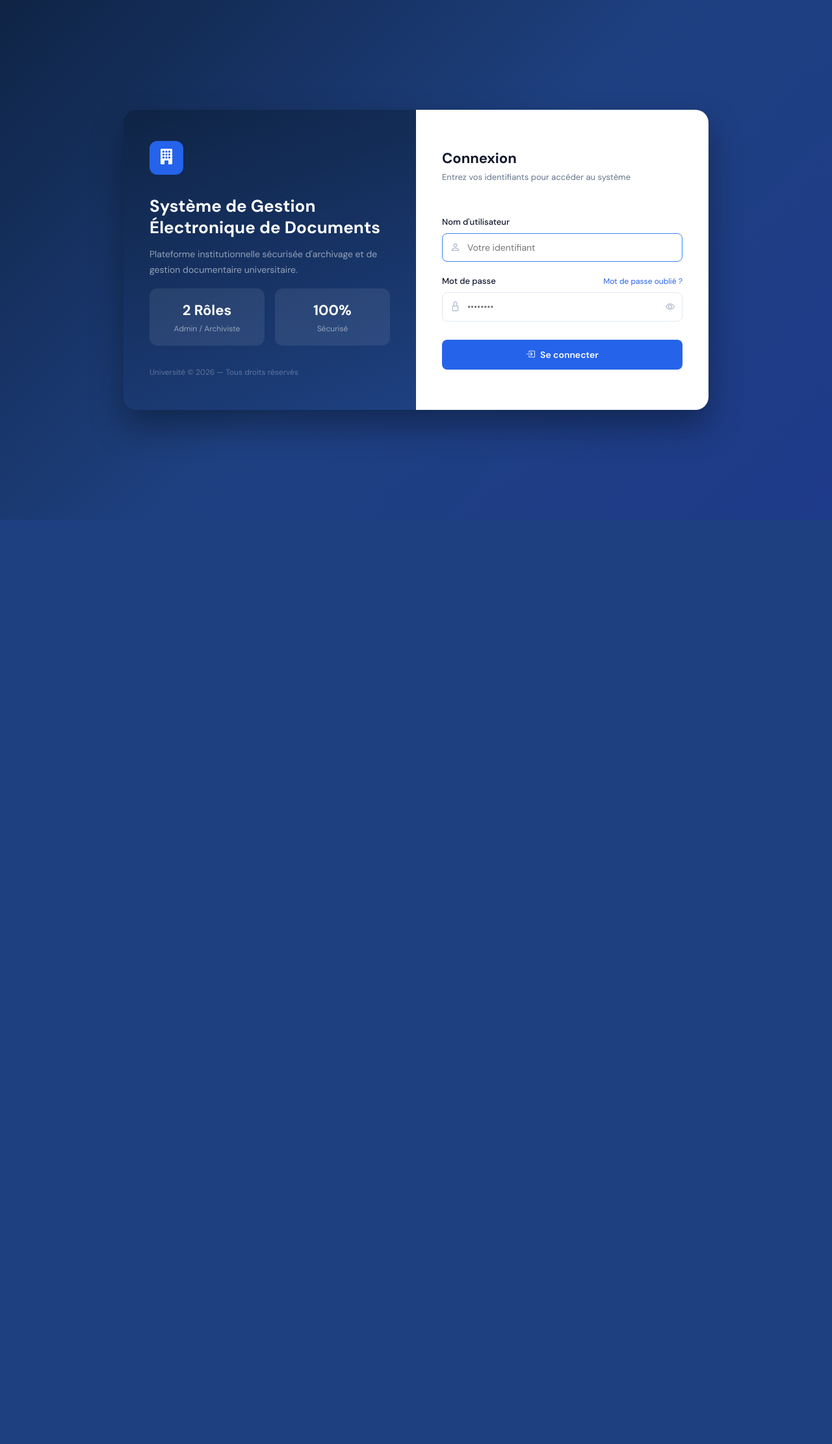
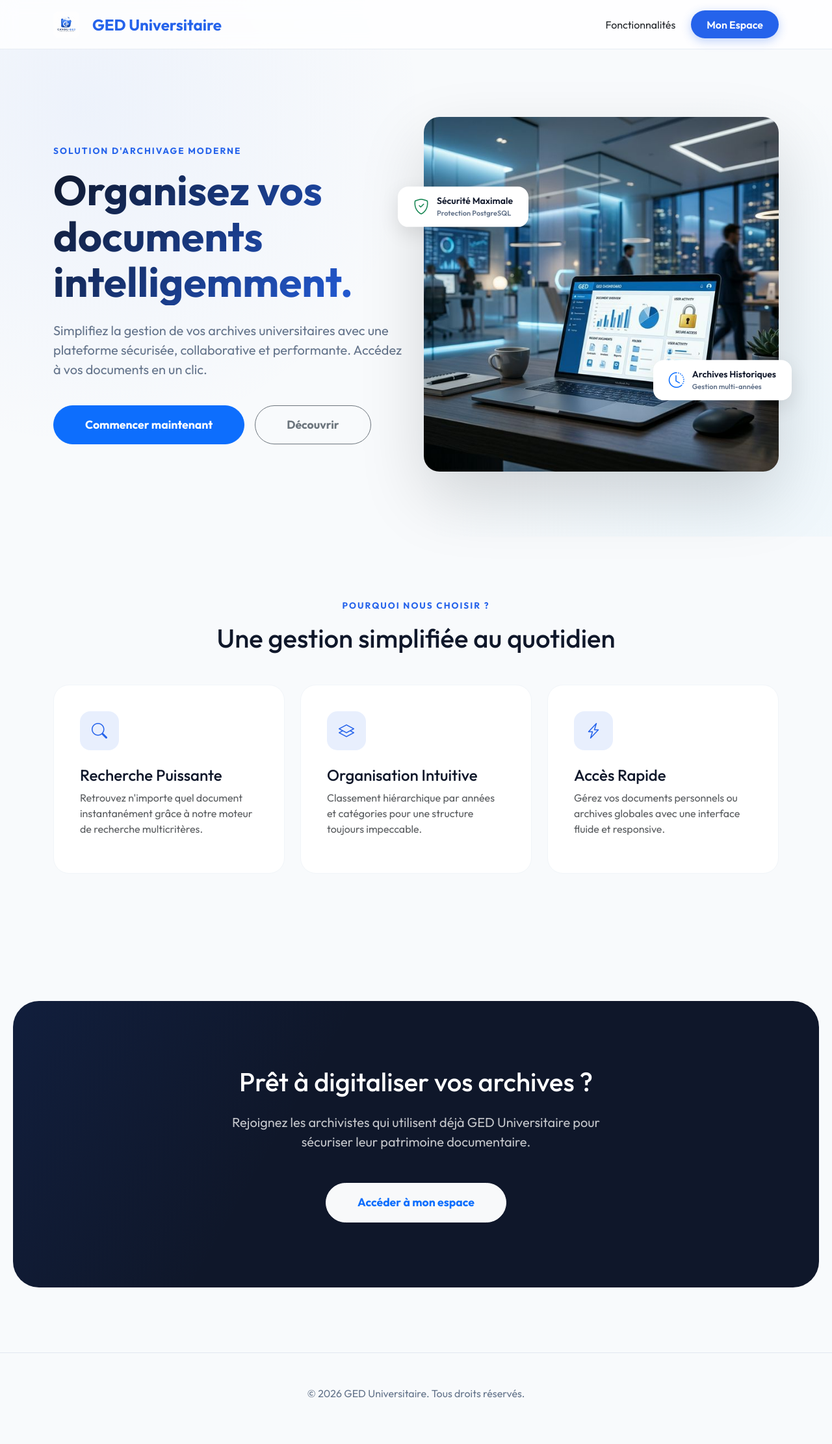
Before and after one commit to Adamadian02/Application-d-archivage, a Django app: page / in a window 1280 px wide. Shown: the whole page at 65% size. Before the commit the page ends 800 px from the top, so only its background shows below. Run offline with Django 4.2, Linux system fonts and the light colour scheme; parts of the project's set-up code (start-up, migrations or seed data) failed here and were passed over.

Commit message:
LandingPage

```diff
--- a/apps/accounts/urls.py
+++ b/apps/accounts/urls.py
@@ -2,7 +2,7 @@ from django.urls import path
 from . import views
 
 urlpatterns = [
-    path('', views.connexion, name='home'),
+    path('', views.landing, name='home'),
     path('connexion/', views.connexion, name='connexion'),
     path('deconnexion/', views.deconnexion, name='deconnexion'),
     path('dashboard/', views.dashboard, name='dashboard'),
--- a/apps/accounts/views.py
+++ b/apps/accounts/views.py
@@ -16,6 +16,11 @@ from .models import User
 from .forms import ConnexionForm, UserCreateForm, UserEditForm, ProfilForm
 from apps.documents.models import Document
 from apps.historique.models import Historique
+
+def landing(request):
+    if request.user.is_authenticated:
+        return redirect('dashboard')
+    return render(request, 'landing.html')
 
 def connexion(request):
     if request.user.is_authenticated:
--- a/templates/auth/login.html
+++ b/templates/auth/login.html
@@ -56,8 +56,8 @@
     <!-- Panneau gauche -->
     <div class="login-left">
       <div>
-        <div style="width:52px;height:52px;background:#2563eb;border-radius:12px;display:flex;align-items:center;justify-content:center;font-size:24px;color:white;margin-bottom:32px;">
-          <i class="bi bi-building-fill"></i>
+        <div style="width:52px;height:52px;background:white;border-radius:12px;display:flex;align-items:center;justify-content:center;margin-bottom:32px;overflow:hidden;border:1px solid rgba(255,255,255,0.1);">
+          <img src="/media/photos/logo.jpeg" alt="Logo" style="width: 100%; height: 100%; object-fit: cover;">
         </div>
         <h1 style="color:white;font-size:26px;font-weight:700;line-height:1.3;margin-bottom:12px;">
           Système de Gestion<br>Électronique de Documents
--- a/templates/base.html
+++ b/templates/base.html
@@ -18,7 +18,9 @@
 <!-- SIDEBAR -->
 <aside class="sidebar" id="sidebar">
   <a href="{% url 'dashboard' %}" class="sidebar-logo">
-    <div class="sidebar-logo-icon"><i class="bi bi-building-fill"></i></div>
+    <div class="sidebar-logo-icon">
+      <img src="/media/photos/logo.jpeg" alt="Logo" style="width: 32px; height: 32px; border-radius: 6px; object-fit: cover;">
+    </div>
     <div class="sidebar-logo-text">
       <div class="brand">GED Universitaire</div>
       <div class="sub">Système d'archivage</div>
--- /dev/null
+++ b/templates/landing.html
@@ -0,0 +1,327 @@
+<!DOCTYPE html>
+<html lang="fr">
+<head>
+    <meta charset="UTF-8">
+    <meta name="viewport" content="width=device-width, initial-scale=1.0">
+    <title>GED Universitaire | Système d'Archivage Intelligent</title>
+    <link rel="stylesheet" href="https://cdn.jsdelivr.net/npm/bootstrap@5.3.2/dist/css/bootstrap.min.css">
+    <link rel="stylesheet" href="https://cdn.jsdelivr.net/npm/bootstrap-icons@1.11.3/font/bootstrap-icons.min.css">
+    <link href="https://fonts.googleapis.com/css2?family=Outfit:wght@300;400;500;600;700&display=swap" rel="stylesheet">
+    <style>
+        :root {
+            --primary: #2563eb;
+            --primary-dark: #1e40af;
+            --secondary: #0f172a;
+            --bg: #f8fafc;
+            --glass: rgba(255, 255, 255, 0.8);
+            --accent: #0ea5e9;
+        }
+
+        body {
+            font-family: 'Outfit', sans-serif;
+            background-color: var(--bg);
+            color: var(--secondary);
+            overflow-x: hidden;
+            scroll-behavior: smooth;
+        }
+
+        /* Navbar */
+        .landing-nav {
+            background: var(--glass);
+            backdrop-filter: blur(12px);
+            border-bottom: 1px solid rgba(226, 232, 240, 0.8);
+            padding: 1rem 0;
+            position: fixed;
+            width: 100%;
+            top: 0;
+            z-index: 1000;
+            transition: all 0.3s ease;
+        }
+
+        .brand-logo {
+            font-weight: 700;
+            font-size: 1.5rem;
+            color: var(--primary);
+            display: flex;
+            align-items: center;
+            gap: 10px;
+            text-decoration: none !important;
+        }
+
+        .btn-nav {
+            background: var(--primary);
+            color: white !important;
+            font-weight: 600;
+            padding: 0.6rem 1.5rem;
+            border-radius: 50px;
+            transition: all 0.3s cubic-bezier(0.4, 0, 0.2, 1);
+            text-decoration: none;
+            box-shadow: 0 4px 15px rgba(37, 99, 235, 0.3);
+        }
+
+        .btn-nav:hover {
+            background: var(--primary-dark);
+            transform: translateY(-2px);
+            box-shadow: 0 8px 25px rgba(37, 99, 235, 0.4);
+        }
+
+        /* Hero Section */
+        .hero {
+            padding: 180px 0 100px;
+            position: relative;
+            background: radial-gradient(circle at 10% 20%, rgba(37, 99, 235, 0.05) 0%, transparent 40%),
+                        radial-gradient(circle at 90% 80%, rgba(14, 165, 233, 0.05) 0%, transparent 40%);
+        }
+
+        .hero-title {
+            font-size: 4rem;
+            font-weight: 800;
+            line-height: 1.1;
+            margin-bottom: 1.5rem;
+            background: linear-gradient(135deg, #0f172a 0%, #2563eb 100%);
+            -webkit-background-clip: text;
+            -webkit-text-fill-color: transparent;
+            animation: fadeInUp 0.8s ease-out;
+        }
+
+        .hero-text {
+            font-size: 1.25rem;
+            color: #64748b;
+            margin-bottom: 2.5rem;
+            max-width: 600px;
+            animation: fadeInUp 0.8s ease-out 0.2s backwards;
+        }
+
+        .hero-img-container {
+            position: relative;
+            animation: fadeInRight 1s ease-out;
+        }
+
+        .hero-img {
+            width: 100%;
+            border-radius: 24px;
+            box-shadow: 0 40px 100px rgba(0,0,0,0.15);
+            transition: transform 0.5s ease;
+        }
+
+        .hero-img:hover {
+            transform: scale(1.02);
+        }
+
+        .hero-badge {
+            position: absolute;
+            background: white;
+            padding: 12px 24px;
+            border-radius: 16px;
+            box-shadow: 0 10px 30px rgba(0,0,0,0.1);
+            display: flex;
+            align-items: center;
+            gap: 12px;
+            font-weight: 600;
+            z-index: 2;
+        }
+
+        .badge-1 { top: 20%; left: -40px; animation: float 6s infinite ease-in-out; }
+        .badge-2 { bottom: 20%; right: -20px; animation: float 6s infinite ease-in-out 1s; }
+
+        /* Features */
+        .section-tag {
+            text-transform: uppercase;
+            letter-spacing: 2px;
+            font-weight: 700;
+            color: var(--primary);
+            font-size: 0.85rem;
+            display: block;
+            margin-bottom: 1rem;
+        }
+
+        .feature-card {
+            background: white;
+            padding: 2.5rem;
+            border-radius: 24px;
+            border: 1px solid #f1f5f9;
+            transition: all 0.4s cubic-bezier(0.4, 0, 0.2, 1);
+            height: 100%;
+            position: relative;
+            overflow: hidden;
+        }
+
+        .feature-card:hover {
+            transform: translateY(-12px);
+            border-color: var(--primary);
+            box-shadow: 0 30px 60px rgba(0,0,0,0.05);
+        }
+
+        .feature-icon {
+            width: 60px;
+            height: 60px;
+            background: rgba(37, 99, 235, 0.1);
+            color: var(--primary);
+            border-radius: 16px;
+            display: flex;
+            align-items: center;
+            justify-content: center;
+            font-size: 1.5rem;
+            margin-bottom: 1.5rem;
+        }
+
+        /* Animations */
+        @keyframes fadeInUp {
+            from { opacity: 0; transform: translateY(30px); }
+            to { opacity: 1; transform: translateY(0); }
+        }
+
+        @keyframes fadeInRight {
+            from { opacity: 0; transform: translateX(30px); }
+            to { opacity: 1; transform: translateX(0); }
+        }
+
+        @keyframes float {
+            0%, 100% { transform: translateY(0); }
+            50% { transform: translateY(-20px); }
+        }
+
+        /* CTA Section */
+        .cta-section {
+            background: var(--secondary);
+            padding: 100px 0;
+            border-radius: 40px;
+            margin: 100px 20px;
+            color: white;
+            text-align: center;
+            position: relative;
+            overflow: hidden;
+        }
+
+        .cta-section::before {
+            content: '';
+            position: absolute;
+            top: -50%;
+            left: -10%;
+            width: 40%;
+            height: 200%;
+            background: linear-gradient(to right, rgba(37, 99, 235, 0.1), transparent);
+            transform: rotate(30deg);
+        }
+
+        .btn-large {
+            padding: 1rem 3rem;
+            font-size: 1.1rem;
+            border-radius: 50px;
+            font-weight: 700;
+        }
+
+        /* Footer */
+        footer {
+            padding: 50px 0;
+            border-top: 1px solid #e2e8f0;
+            text-align: center;
+            color: #64748b;
+        }
+
+        @media (max-width: 991px) {
+            .hero-title { font-size: 2.5rem; }
+            .hero-img-container { margin-top: 50px; }
+            .badge-1, .badge-2 { display: none; }
+        }
+    </style>
+</head>
+<body>
+
+    <nav class="landing-nav">
+        <div class="container d-flex justify-content-between align-items-center">
+            <a href="#" class="brand-logo">
+                <img src="/media/photos/logo.jpeg" alt="Logo" style="height: 40px; border-radius: 8px; margin-right: 10px;">
+                GED Universitaire
+            </a>
+            <div class="d-flex gap-4 align-items-center">
+                <a href="#features" class="text-decoration-none text-dark fw-500 d-none d-md-block">Fonctionnalités</a>
+                <a href="{% url 'connexion' %}" class="btn-nav">Mon Espace</a>
+            </div>
+        </div>
+    </nav>
+
+    <section class="hero">
+        <div class="container">
+            <div class="row align-items-center">
+                <div class="col-lg-6">
+                    <span class="section-tag">Solution d'archivage moderne</span>
+                    <h1 class="hero-title">Organisez vos documents intelligemment.</h1>
+                    <p class="hero-text">Simplifiez la gestion de vos archives universitaires avec une plateforme sécurisée, collaborative et performante. Accédez à vos documents en un clic.</p>
+                    <div class="d-flex gap-3">
+                        <a href="{% url 'connexion' %}" class="btn btn-primary btn-large">Commencer maintenant</a>
+                        <a href="#features" class="btn btn-outline-secondary btn-large">Découvrir</a>
+                    </div>
+                </div>
+                <div class="col-lg-6">
+                    <div class="hero-img-container">
+                        <div class="hero-badge badge-1">
+                            <i class="bi bi-shield-check text-success fs-4"></i>
+                            <div>
+                                <div style="font-size: 14px">Sécurité Maximale</div>
+                                <div style="font-size: 11px; color: #64748b">Protection PostgreSQL</div>
+                            </div>
+                        </div>
+                        <img src="/media/photos/banner.png" alt="Dashboard Preview" class="hero-img">
+                        <div class="hero-badge badge-2">
+                            <i class="bi bi-clock-history text-primary fs-4"></i>
+                            <div>
+                                <div style="font-size: 14px">Archives Historiques</div>
+                                <div style="font-size: 11px; color: #64748b">Gestion multi-années</div>
+                            </div>
+                        </div>
+                    </div>
+                </div>
+            </div>
+        </div>
+    </section>
+
+    <section id="features" class="py-5">
+        <div class="container py-5">
+            <div class="text-center mb-5">
+                <span class="section-tag">Pourquoi nous choisir ?</span>
+                <h2 class="fw-800 fs-1">Une gestion simplifiée au quotidien</h2>
+            </div>
+            <div class="row g-4">
+                <div class="col-md-4">
+                    <div class="feature-card">
+                        <div class="feature-icon"><i class="bi bi-search"></i></div>
+                        <h4 class="fw-700">Recherche Puissante</h4>
+                        <p class="text-muted">Retrouvez n'importe quel document instantanément grâce à notre moteur de recherche multicritères.</p>
+                    </div>
+                </div>
+                <div class="col-md-4">
+                    <div class="feature-card">
+                        <div class="feature-icon"><i class="bi bi-layers"></i></div>
+                        <h4 class="fw-700">Organisation Intuitive</h4>
+                        <p class="text-muted">Classement hiérarchique par années et catégories pour une structure toujours impeccable.</p>
+                    </div>
+                </div>
+                <div class="col-md-4">
+                    <div class="feature-card">
+                        <div class="feature-icon"><i class="bi bi-lightning-charge"></i></div>
+                        <h4 class="fw-700">Accès Rapide</h4>
+                        <p class="text-muted">Gérez vos documents personnels ou archives globales avec une interface fluide et responsive.</p>
+                    </div>
+                </div>
+            </div>
+        </div>
+    </section>
+
+    <section class="cta-section">
+        <div class="container position-relative z-1">
+            <h2 class="fs-1 fw-800 mb-4">Prêt à digitaliser vos archives ?</h2>
+            <p class="fs-5 opacity-75 mb-5 mx-auto" style="max-width: 600px;">Rejoignez les archivistes qui utilisent déjà GED Universitaire pour sécuriser leur patrimoine documentaire.</p>
+            <a href="{% url 'connexion' %}" class="btn btn-light btn-large text-primary">Accéder à mon espace</a>
+        </div>
+    </section>
+
+    <footer>
+        <div class="container">
+            <p>© 2026 GED Universitaire. Tous droits réservés.</p>
+        </div>
+    </footer>
+
+    <script src="https://cdn.jsdelivr.net/npm/bootstrap@5.3.2/dist/js/bootstrap.bundle.min.js"></script>
+</body>
+</html>
```
Also changed, not shown: media/photos/banner.png (added), 2 other files.
